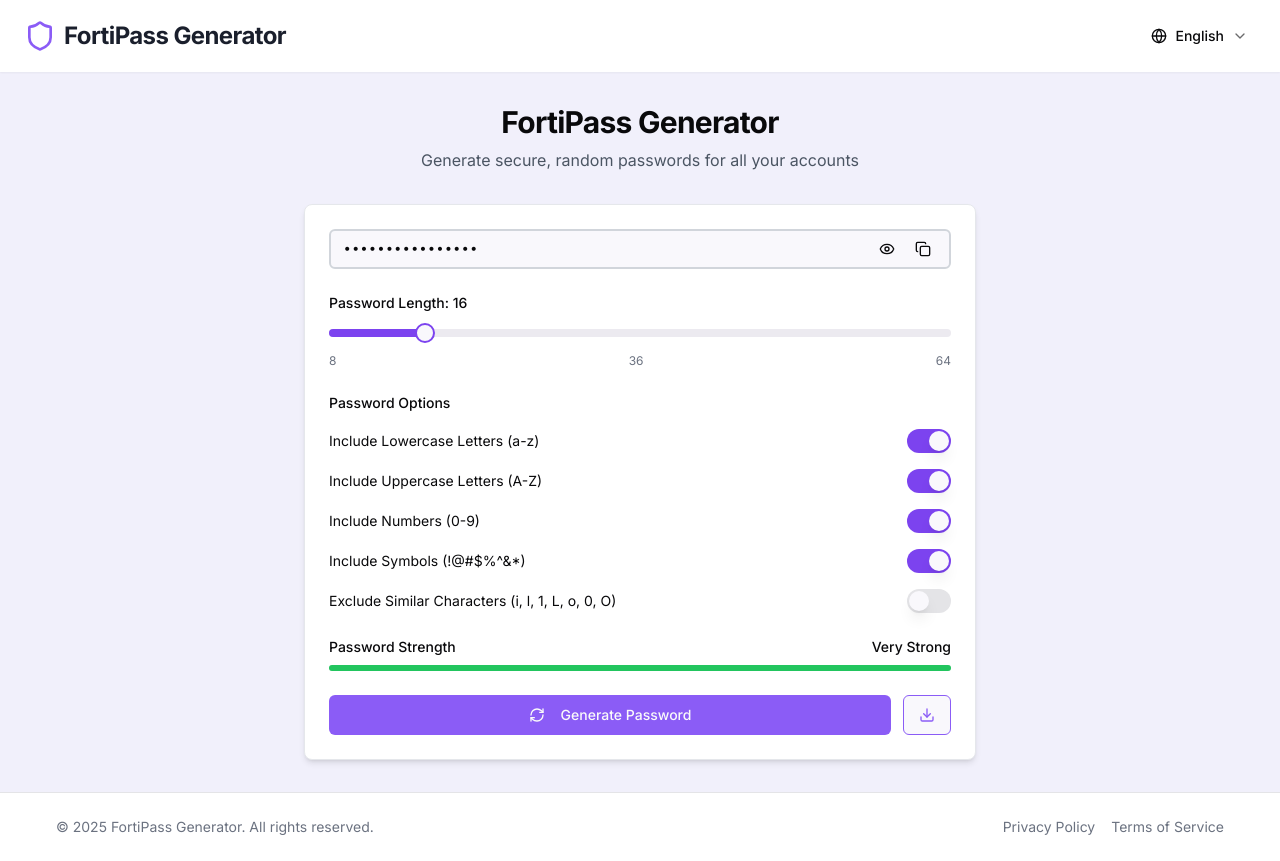
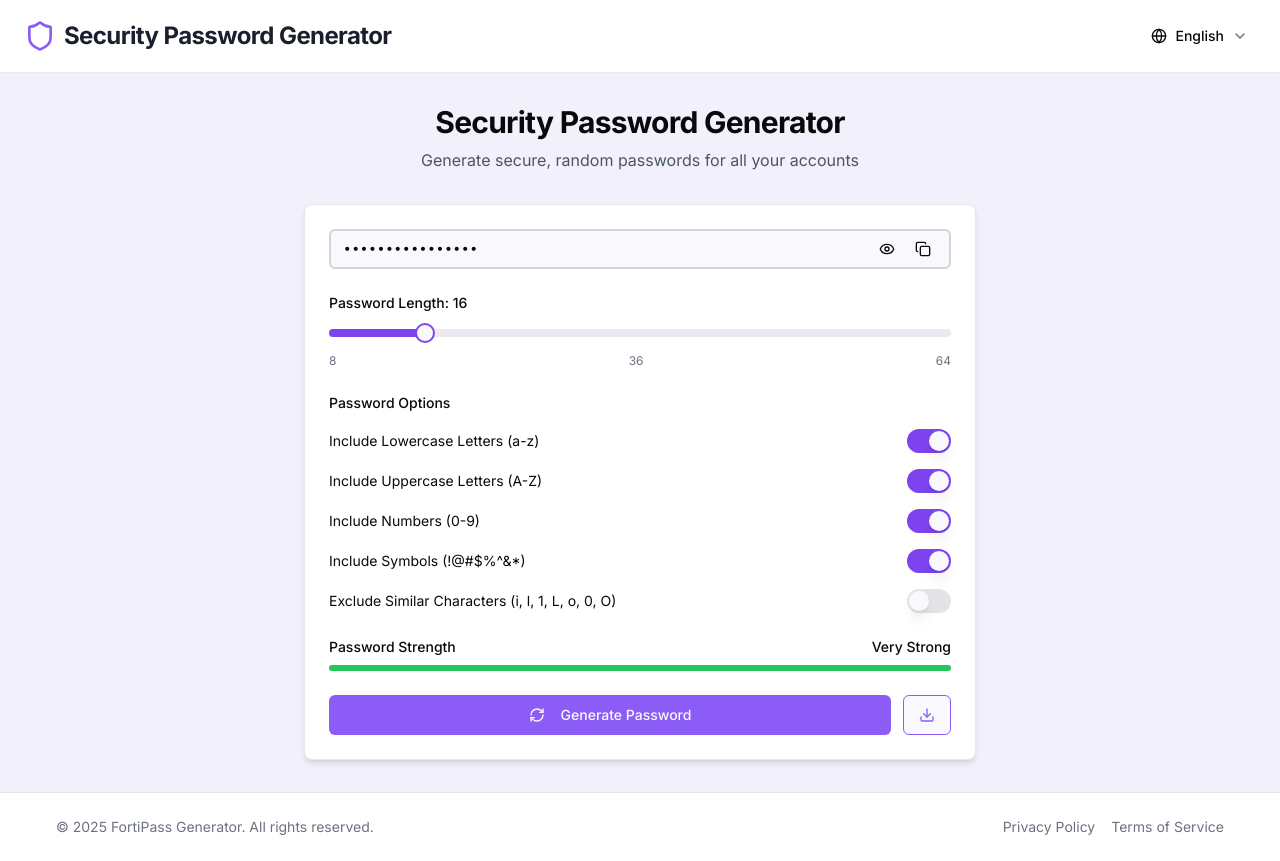
Before and after one commit to AbconBuzyApp/forti-pass-forge, a React (Vite) app: page / in a window 1280 px wide. Built offline with nearby package versions, Linux system fonts and the light colour scheme.

Commit message:
Rename tool to Security Password Generator
Rename the tool's name in the application.

```diff
--- a/index.html
+++ b/index.html
@@ -1,28 +1,27 @@
-
 <!DOCTYPE html>
 <html lang="en">
   <head>
     <meta charset="UTF-8" />
     <meta name="viewport" content="width=device-width, initial-scale=1.0" />
-    <title>FortiPass Generator - Secure Password Generation Tool</title>
-    <meta name="description" content="Generate strong, secure, customizable passwords with FortiPass Generator. A professional tool for creating random passwords for all your accounts." />
-    <meta name="author" content="FortiPass Generator" />
+    <title>Security Password Generator - Professional Password Tool</title>
+    <meta name="description" content="Generate strong, secure, customizable passwords with Security Password Generator. A professional tool for creating random passwords for all your accounts." />
+    <meta name="author" content="Security Password Generator" />
     <meta name="keywords" content="password generator, secure password, random password, strong password, password tool, cybersecurity" />
 
     <!-- Open Graph / Facebook -->
-    <meta property="og:title" content="FortiPass Generator - Secure Password Generation Tool" />
-    <meta property="og:description" content="Generate strong, secure, customizable passwords with FortiPass Generator. A professional tool for creating random passwords for all your accounts." />
+    <meta property="og:title" content="Security Password Generator - Professional Password Tool" />
+    <meta property="og:description" content="Generate strong, secure, customizable passwords with Security Password Generator. A professional tool for creating random passwords for all your accounts." />
     <meta property="og:type" content="website" />
-    <meta property="og:image" content="https://fortipassgenerator.com/og-image.png" />
+    <meta property="og:image" content="https://securitypasswordgenerator.com/og-image.png" />
 
     <!-- Twitter -->
     <meta name="twitter:card" content="summary_large_image" />
-    <meta name="twitter:title" content="FortiPass Generator - Secure Password Generation Tool" />
-    <meta name="twitter:description" content="Generate strong, secure, customizable passwords with FortiPass Generator. A professional tool for creating random passwords for all your accounts." />
-    <meta name="twitter:image" content="https://fortipassgenerator.com/og-image.png" />
+    <meta name="twitter:title" content="Security Password Generator - Professional Password Tool" />
+    <meta name="twitter:description" content="Generate strong, secure, customizable passwords with Security Password Generator. A professional tool for creating random passwords for all your accounts." />
+    <meta name="twitter:image" content="https://securitypasswordgenerator.com/og-image.png" />
 
     <!-- Canonical URL -->
-    <link rel="canonical" href="https://fortipassgenerator.com" />
+    <link rel="canonical" href="https://securitypasswordgenerator.com" />
 
     <!-- Favicons -->
     <link rel="icon" type="image/svg+xml" href="/favicon.ico" />
--- a/src/utils/i18n.ts
+++ b/src/utils/i18n.ts
@@ -1,11 +1,10 @@
-
 import { TranslationKey, Language } from "@/types";
 
 export const translations: TranslationKey = {
   title: {
-    en: "FortiPass Generator",
-    fr: "Générateur FortiPass",
-    es: "Generador FortiPass"
+    en: "Security Password Generator",
+    fr: "Générateur de Mots de Passe Sécurisés",
+    es: "Generador de Contraseñas Seguras"
   },
   subtitle: {
     en: "Generate secure, random passwords for all your accounts",
```
